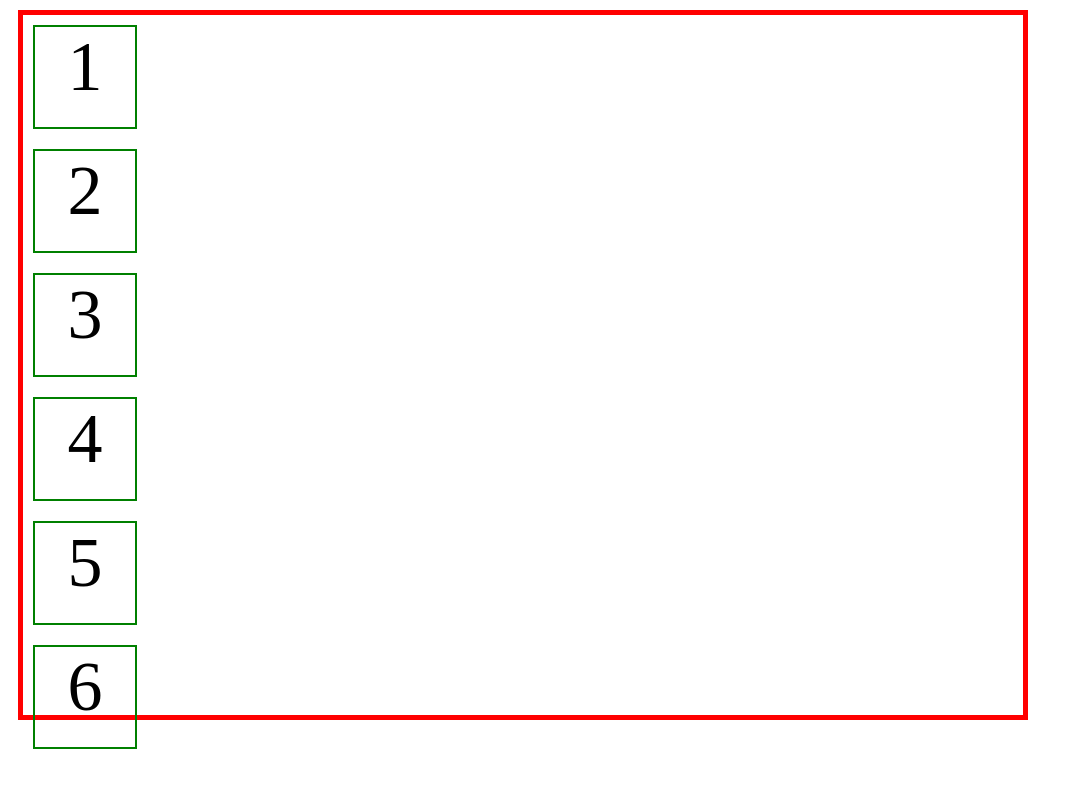
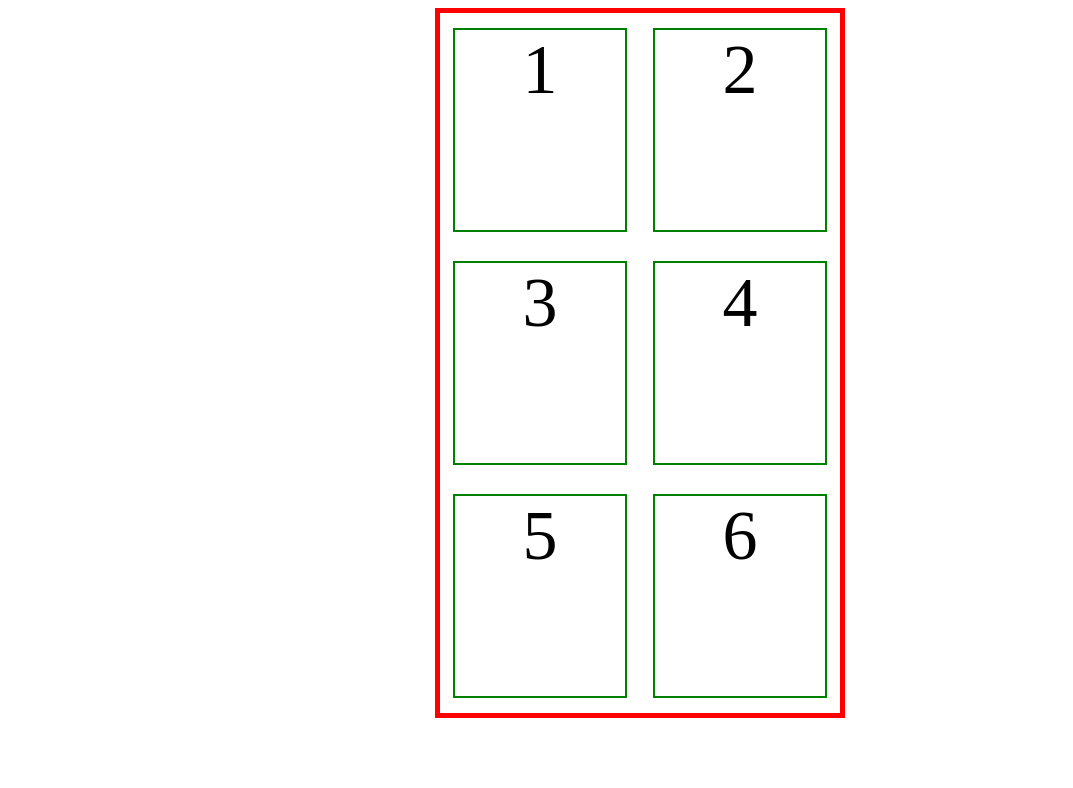
Before and after one commit to jinseokson/WebStudy, a plain HTML site: page lesson2/ex1.html in a window 1280 px wide. Shown: the whole page, without its empty margins (0-1073 px from the left). Drawn offline with Linux system fonts and the light colour scheme.

Commit message:
create=boxes

```diff
--- a/lesson2/ex1.html
+++ b/lesson2/ex1.html
@@ -6,19 +6,20 @@
 
     #grid {
       border: 5px solid red;
+      width: 400px;
+      height:700px;
       display: grid;
-      width: 1000px;
-      height:700px;
-
+      grid-template-columns: 1fr 1fr;
+      margin: auto;
 
 
     }
 
       div {
         border: 2px solid green;
-        width: 100px;
-        height: 100px;
-        margin: 10px;
+        width: 170px;
+        height: 200px;
+        margin: auto;
         text-align: center;
         font-size: 70px;
 
```
